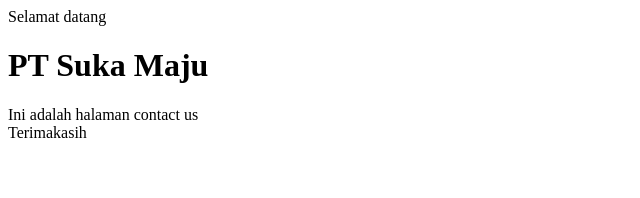
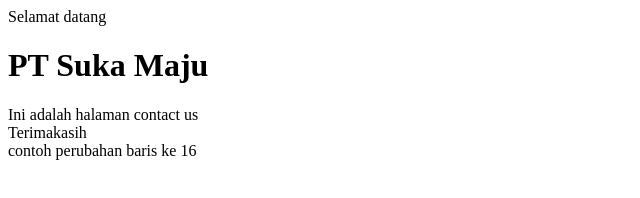
Before and after one commit to ReyhanRf123/Company-Profile, a plain HTML site: page contactus.html in a window 1280 px wide. Shown: the whole page, without its empty margins (0-640 px from the left). Drawn offline with Linux system fonts and the light colour scheme.

Commit message:
merubah baris ke 16

```diff
--- a/contactus.html
+++ b/contactus.html
@@ -10,5 +10,10 @@
     <h1>PT Suka Maju</h1>
     <div>Ini adalah halaman contact us</div>
     <footer>Terimakasih</footer>
+
+
+
+    <div>contoh perubahan baris ke 16</div>
+
 </body>
 </html>
```
